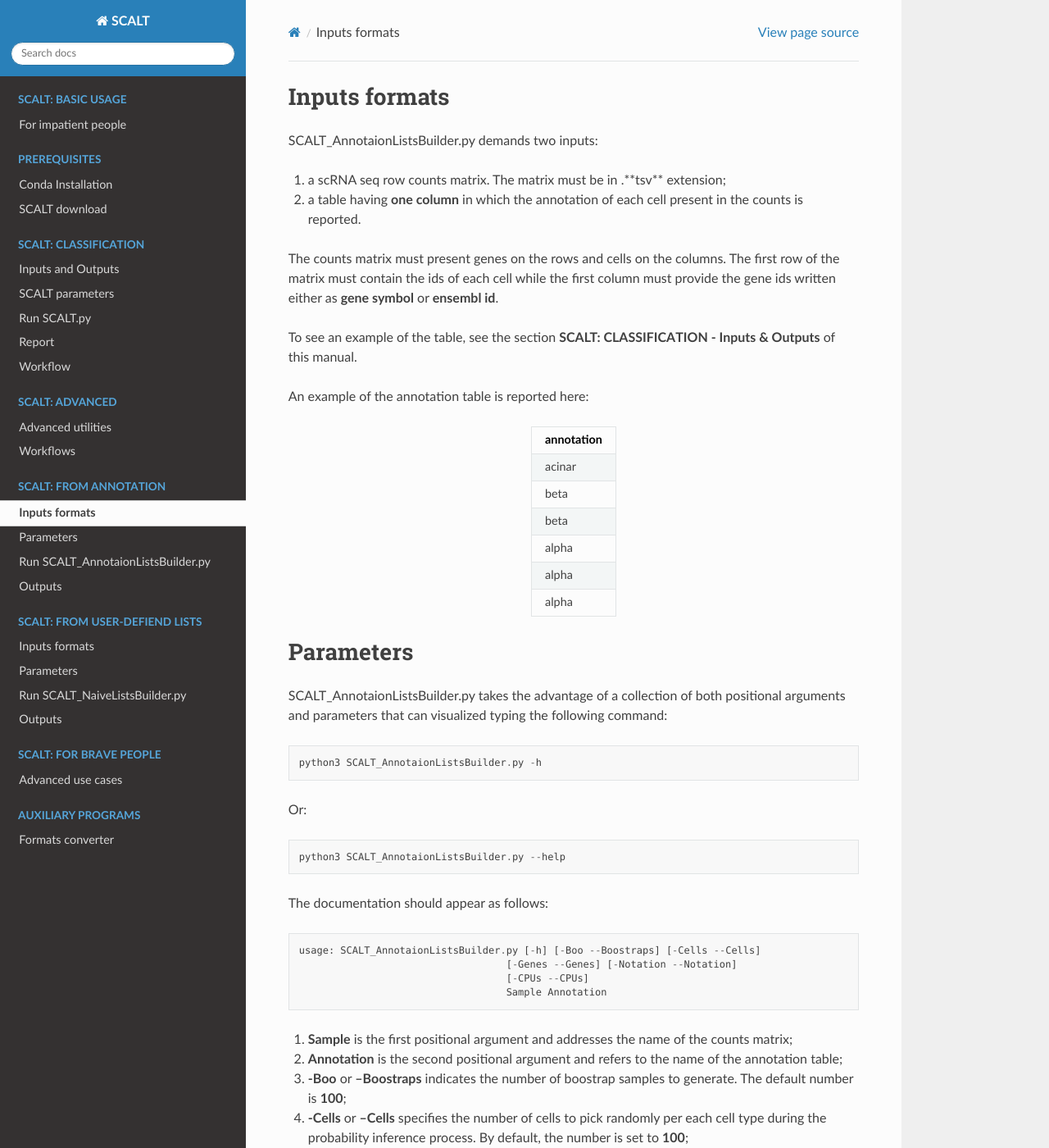
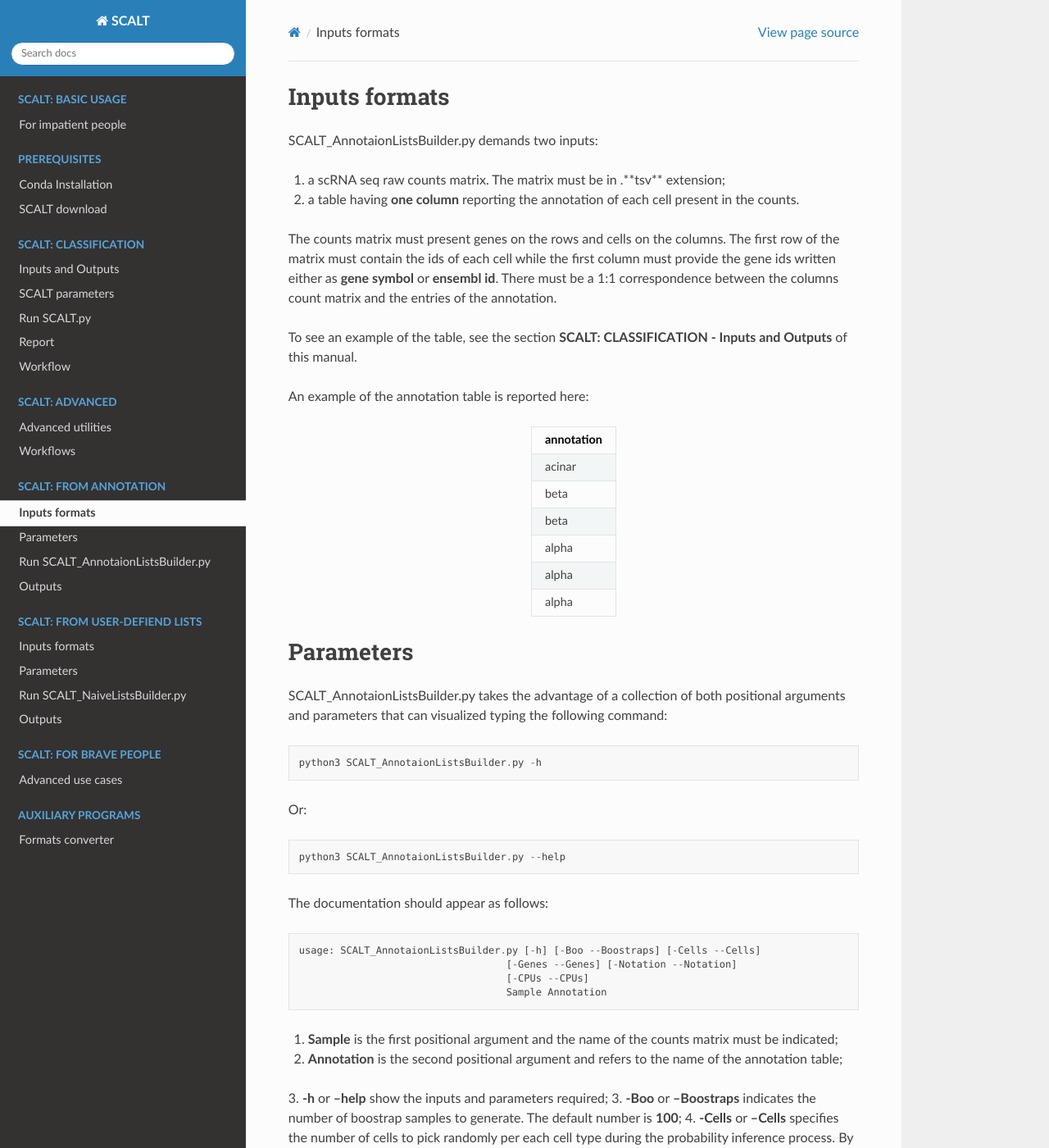
Before and after one commit to danitrave/SCALT, a Sphinx documentation site: the page built from docs/source/annoListsBuilder.rst, in a window 1280 px wide and 1400 px high. Shown: the whole window at 82% size. Built offline with Sphinx 7.4.7 and the Read the Docs theme 3.1.0, drawn with Linux system fonts in a browser that asks for light colours; some of the changed text lies outside the part shown.

Commit message:
Update annoListsBuilder.rst

```diff
--- a/docs/source/annoListsBuilder.rst
+++ b/docs/source/annoListsBuilder.rst
@@ -3,12 +3,13 @@ Inputs formats
 
 SCALT_AnnotaionListsBuilder.py demands two inputs:
 
-1. a scRNA seq row counts matrix. The matrix must be in .**tsv** extension;
-2. a table having **one column** in which the annotation of each cell present in the counts is reported.
+1. a scRNA seq raw counts matrix. The matrix must be in .**tsv** extension;
+2. a table having **one column** reporting the annotation of each cell present in the counts.
 
 The counts matrix must present genes on the rows and cells on the columns. The first row of the matrix must contain the ids of each cell while the first column must provide the gene ids written either as **gene symbol** or **ensembl id**.
+There must be a 1:1 correspondence between the columns count matrix and the entries of the annotation.
 
-To see an example of the table, see the section **SCALT: CLASSIFICATION - Inputs & Outputs** of this manual.
+To see an example of the table, see the section **SCALT: CLASSIFICATION - Inputs and Outputs** of this manual.
 
 An example of the annotation table is reported here:
 
@@ -50,8 +51,9 @@ The documentation should appear as follows:
                                       Sample Annotation
 
 
-1. **Sample** is the first positional argument and addresses the name of the counts matrix;
+1. **Sample** is the first positional argument and the name of the counts matrix must be indicated;
 2. **Annotation** is the second positional argument and refers to the name of the annotation table;
+3. **-h** or **--help** show the inputs and parameters required;
 3. **-Boo** or **--Boostraps** indicates the number of boostrap samples to generate. The default number is **100**;
 4. **-Cells** or **--Cells** specifies the number of cells to pick randomly per each cell type during the probability inference process. By default, the number is set to **100**;
 5. **-Genes** or **--Genes** refers to the number of genes that the final cell type lists of genes must contain at the end. The default number is **100**;
@@ -154,7 +156,7 @@ Outputs
 The tool returns two output:
 
 1. a directory called **custom** containing the final lists of genes;
-2. a directory named **AnnolistsBuilder_results** hosting a collection of metadata.
+2. a directory named **AnnolistsBuilder_results** hosting a collection of supplementary results and metadata.
 
 The metadata consists in a series of files and directories which are produced automatically during the process and were utilized for the generation of the final lists:
 
```
Also changed, not shown: other parts of docs/source/annoListsBuilder.rst (+1 -1 lines).
